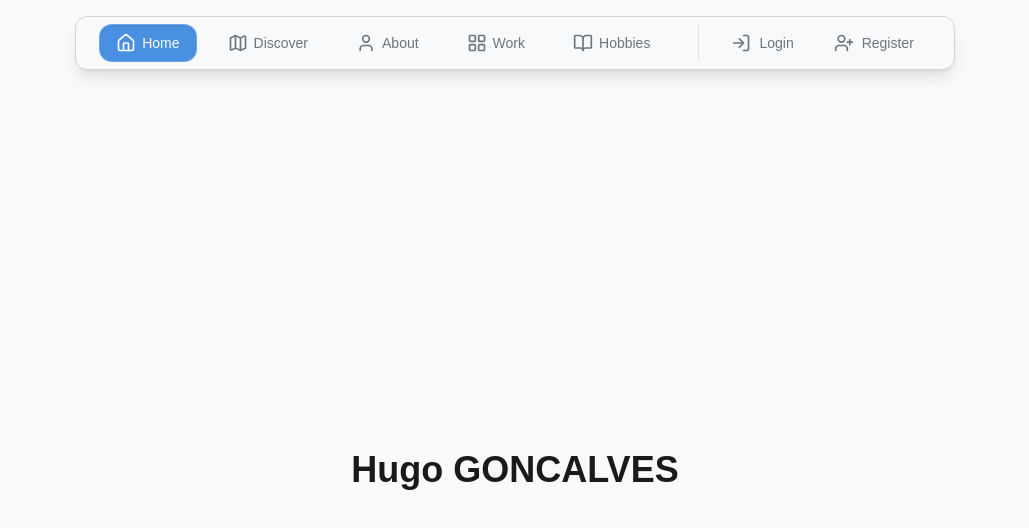
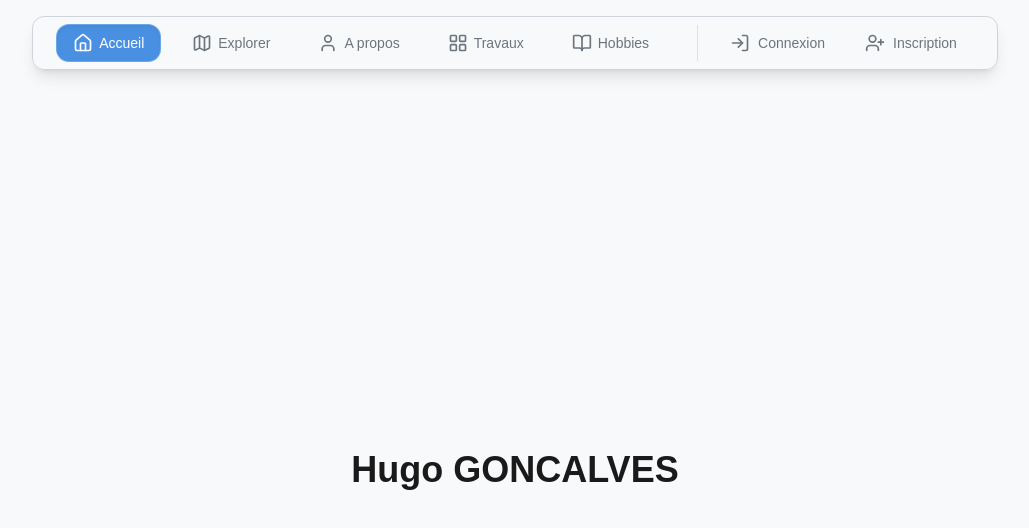
Before and after one commit to hugoglvs/my-portfolio, a Next.js app: page / in a window 1280 px wide. Shown: the top 528 px of the page, without its empty margins (125-1154 px from the left). Built offline with nearby package versions, Linux system fonts and the light colour scheme.

Commit message:
French navbar

```diff
--- a/src/components/Navbar.tsx
+++ b/src/components/Navbar.tsx
@@ -7,10 +7,10 @@ import clsx from "clsx";
 import { useState } from "react";
 
 const navItems = [
-  { label: "Home", href: "/", icon: Home },
-  { label: "Discover", href: "/discover", icon: Map },
-  { label: "About", href: "/about", icon: User },
-  { label: "Work", href: "/work", icon: LayoutGrid },
+  { label: "Accueil", href: "/", icon: Home },
+  { label: "Explorer", href: "/explore", icon: Map },
+  { label: "A propos", href: "/about", icon: User },
+  { label: "Travaux", href: "/work", icon: LayoutGrid },
   { label: "Hobbies", href: "/hobbies", icon: BookOpen },
 ];
 
@@ -27,7 +27,7 @@ export default function Navbar() {
   return (
     <nav className="sticky top-0 z-50 w-full px-4 py-4">
       <div className="flex items-center justify-center">
-        <div className="flex gap-2 md:gap-4 rounded-xl border border-[var(--neutral-400)] bg-[var(--background)] px-4 sm:px-6 py-2 shadow-lg backdrop-blur-md">
+        <div className="flex gap-2 md:gap-4 rounded-xl border border-[var(--neutral-400)] bg-[var(--background)]/80 px-4 sm:px-6 py-2 shadow-lg backdrop-blur-md transition-all duration-300 hover:bg-[var(--background)]/90">
           {navItems.map(({ label, href, icon: Icon }) => {
             const isActive = pathname === href;
             return (
@@ -35,13 +35,13 @@ export default function Navbar() {
                 key={href}
                 href={href}
                 className={clsx(
-                  "flex items-center gap-1.5 rounded-xl px-3 sm:px-4 py-2 text-sm font-medium transition-all",
+                  "flex items-center gap-1.5 rounded-xl px-3 sm:px-4 py-2 text-sm font-medium transition-all duration-200",
                   isActive
-                    ? "bg-[var(--primary)] text-[var(--secondary)] shadow-inner ring-1 ring-[var(--primary-light)]"
-                    : "text-[var(--neutral-600)] hover:text-[var(--foreground)] hover:bg-[var(--accent)]"
+                    ? "bg-[var(--primary)] text-[var(--secondary)] shadow-inner ring-1 ring-[var(--primary-light)] hover:bg-[var(--primary)]/90"
+                    : "text-[var(--neutral-600)] hover:text-[var(--foreground)] hover:bg-[var(--accent)]/50"
                 )}
               >
-                <Icon size={20} />
+                <Icon size={20} className="transition-transform duration-200 group-hover:scale-110" />
                 <span className="hidden md:inline">{label}</span>
               </Link>
             );
@@ -53,29 +53,29 @@ export default function Navbar() {
               <div className="relative">
                 <button
                   onClick={() => setShowUserMenu(!showUserMenu)}
-                  className="flex items-center gap-2 rounded-full px-3 sm:px-4 py-2 text-sm font-medium text-[var(--neutral-600)] hover:text-[var(--foreground)] hover:bg-[var(--accent)] transition-all"
+                  className="flex items-center gap-2 rounded-full px-3 sm:px-4 py-2 text-sm font-medium text-[var(--neutral-600)] hover:text-[var(--foreground)] hover:bg-[var(--accent)]/50 transition-all duration-200"
                 >
-                  <User size={20} />
-                  <span className="hidden sm:inline">Profile</span>
+                  <User size={20} className="transition-transform duration-200 group-hover:scale-110" />
+                  <span className="hidden sm:inline">Profil</span>
                 </button>
 
                 {/* User dropdown menu */}
                 {showUserMenu && (
-                  <div className="absolute right-0 mt-2 w-48 rounded-md shadow-lg bg-[var(--background)] border border-[var(--neutral-300)] py-1">
+                  <div className="absolute right-0 mt-2 w-48 rounded-md shadow-lg bg-[var(--background)]/90 backdrop-blur-md border border-[var(--neutral-300)] py-1 animate-fade-in">
                     <Link
                       href="/profile"
-                      className="block px-4 py-2 text-sm text-[var(--neutral-600)] hover:text-[var(--foreground)] hover:bg-[var(--accent)]"
+                      className="block px-4 py-2 text-sm text-[var(--neutral-600)] hover:text-[var(--foreground)] hover:bg-[var(--accent)]/50 transition-all duration-200"
                       onClick={() => setShowUserMenu(false)}
                     >
-                      My Profile
+                      Mon Profil
                     </Link>
                     <button
                       onClick={handleLogout}
-                      className="block w-full text-left px-4 py-2 text-sm text-[var(--neutral-600)] hover:text-[var(--foreground)] hover:bg-[var(--accent)]"
+                      className="block w-full text-left px-4 py-2 text-sm text-[var(--neutral-600)] hover:text-[var(--foreground)] hover:bg-[var(--accent)]/50 transition-all duration-200"
                     >
                       <div className="flex items-center gap-2">
                         <LogOut size={16} />
-                        <span>Logout</span>
+                        <span>Déconnexion</span>
                       </div>
                     </button>
                   </div>
@@ -85,17 +85,17 @@ export default function Navbar() {
               <>
                 <Link
                   href="/login"
-                  className="flex items-center gap-2 rounded-full px-3 sm:px-4 py-2 text-sm font-medium text-[var(--neutral-600)] hover:text-[var(--foreground)] hover:bg-[var(--accent)] transition-all"
+                  className="flex items-center gap-2 rounded-full px-3 sm:px-4 py-2 text-sm font-medium text-[var(--neutral-600)] hover:text-[var(--foreground)] hover:bg-[var(--accent)]/50 transition-all duration-200"
                 >
-                  <LogIn size={20} />
-                  <span className="hidden sm:inline">Login</span>
+                  <LogIn size={20} className="transition-transform duration-200 group-hover:scale-110" />
+                  <span className="hidden sm:inline">Connexion</span>
                 </Link>
                 <Link
                   href="/register"
-                  className="flex items-center gap-2 rounded-full px-3 sm:px-4 py-2 text-sm font-medium text-[var(--neutral-600)] hover:text-[var(--foreground)] hover:bg-[var(--accent)] transition-all"
+                  className="flex items-center gap-2 rounded-full px-3 sm:px-4 py-2 text-sm font-medium text-[var(--neutral-600)] hover:text-[var(--foreground)] hover:bg-[var(--accent)]/50 transition-all duration-200"
                 >
-                  <UserPlus size={20} />
-                  <span className="hidden sm:inline">Register</span>
+                  <UserPlus size={20} className="transition-transform duration-200 group-hover:scale-110" />
+                  <span className="hidden sm:inline">Inscription</span>
                 </Link>
               </>
             )}
```
Also changed, not shown: src/app/explore/page.tsx (renamed from src/app/discover/page.tsx).
